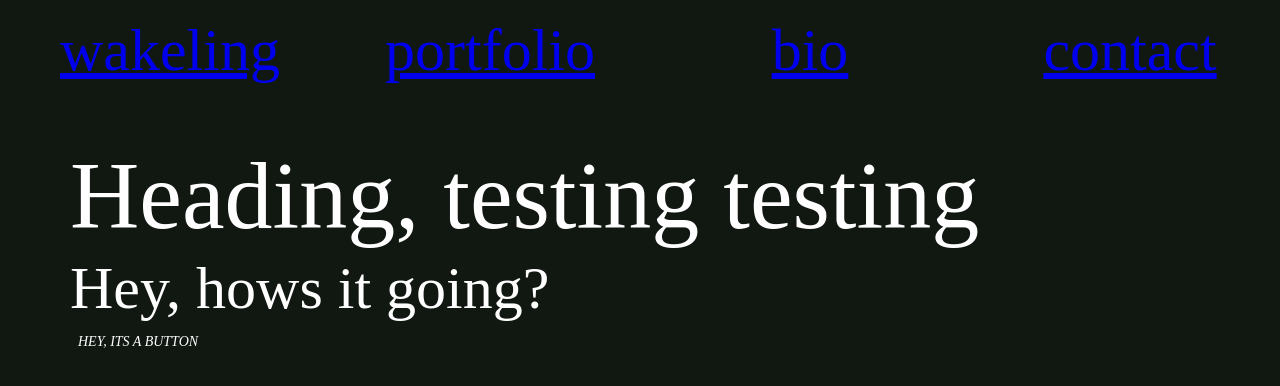
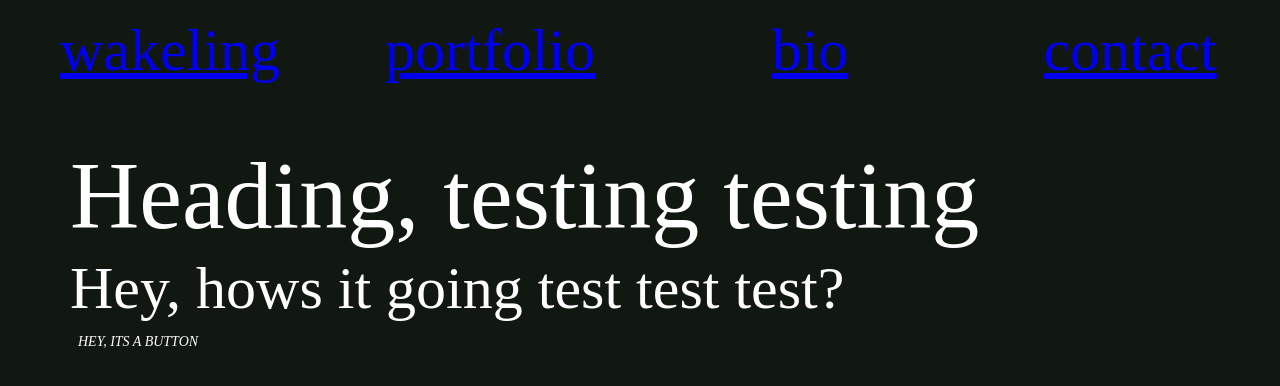
Before and after one commit to harryw123545/website-second-draft, a React (Create React App) app: page /portfolio in a window 1280 px wide. Shown: the top 386 px of the page. Built offline with nearby package versions, Linux system fonts and the light colour scheme.

Commit message:
testing clone repo

```diff
--- a/src/portfolio/index.js
+++ b/src/portfolio/index.js
@@ -34,7 +34,7 @@ function Portfolio () {
                 component="h2"
                 color="primary"
             >
-                Hey, hows it going?
+                Hey, hows it going test test test?
             </Typography>
             <Box>
                 <Button
```
